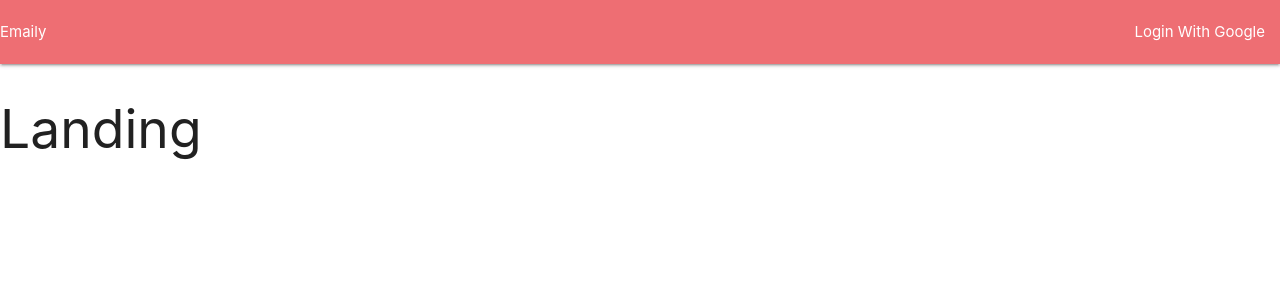
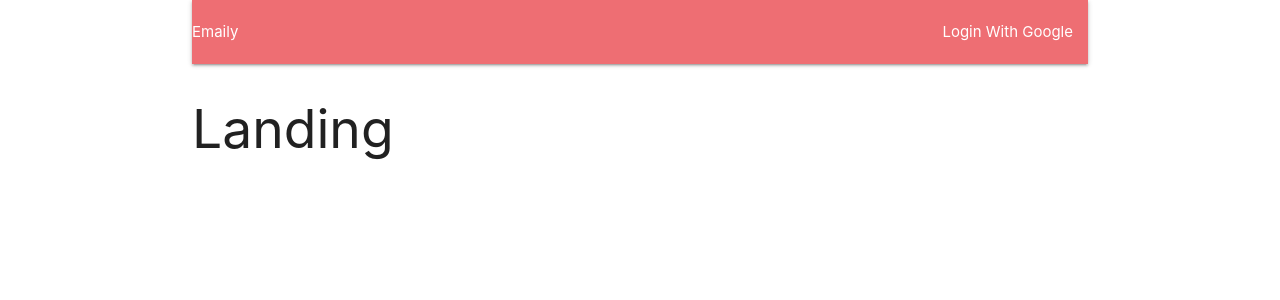
Before and after one commit to Samyaryal/Full-Stack-Web-app, a React (Create React App) app in the folder client/: page / in a window 1280 px wide. Shown: the top 300 px of the page. Built offline with nearby package versions, Linux system fonts and the light colour scheme.

Commit message:
adding proxy

```diff
--- /dev/null
+++ b/client/setupProxy.js
@@ -0,0 +1,4 @@
+const proxy = require('http-proxy-middleware')
+module.exports = function(app) {
+    app.use(proxy(['/api', '/auth/google'], { target: 'http://localhost:5000' }));
+}
--- /dev/null
+++ b/client/src/actions/types.js
@@ -0,0 +1 @@
+export const FETCH_USER = 'fetch_user';
--- a/client/src/components/App.js
+++ b/client/src/components/App.js
@@ -8,7 +8,7 @@ const Landing = () => <h2>Landing</h2>;
 
 const App = () => {
     return (
-        <div>
+        <div className="container">
            <BrowserRouter>
                <div>
                     <Header/>
--- a/client/src/index.js
+++ b/client/src/index.js
@@ -3,11 +3,12 @@ import React from 'react';
 import ReactDOM from 'react-dom';
 import { Provider } from 'react-redux';
 import { createStore, applyMiddleware } from 'redux';
+import reduxThunk from 'redux-thunk';
 
 import App from './components/App';
 import reducers from './reducers';
 
-const store = createStore(reducers, {}, applyMiddleware());
+const store = createStore(reducers, {}, applyMiddleware(reduxThunk));
 
 ReactDOM.render(
     <provider store={store}><App /></provider>,
```
Also changed, not shown: client/package.json (+14 -2 lines), client/src/actions/index.js (added, +7 -0 lines), 1 other file (tests, documents, lock files or other folders).
